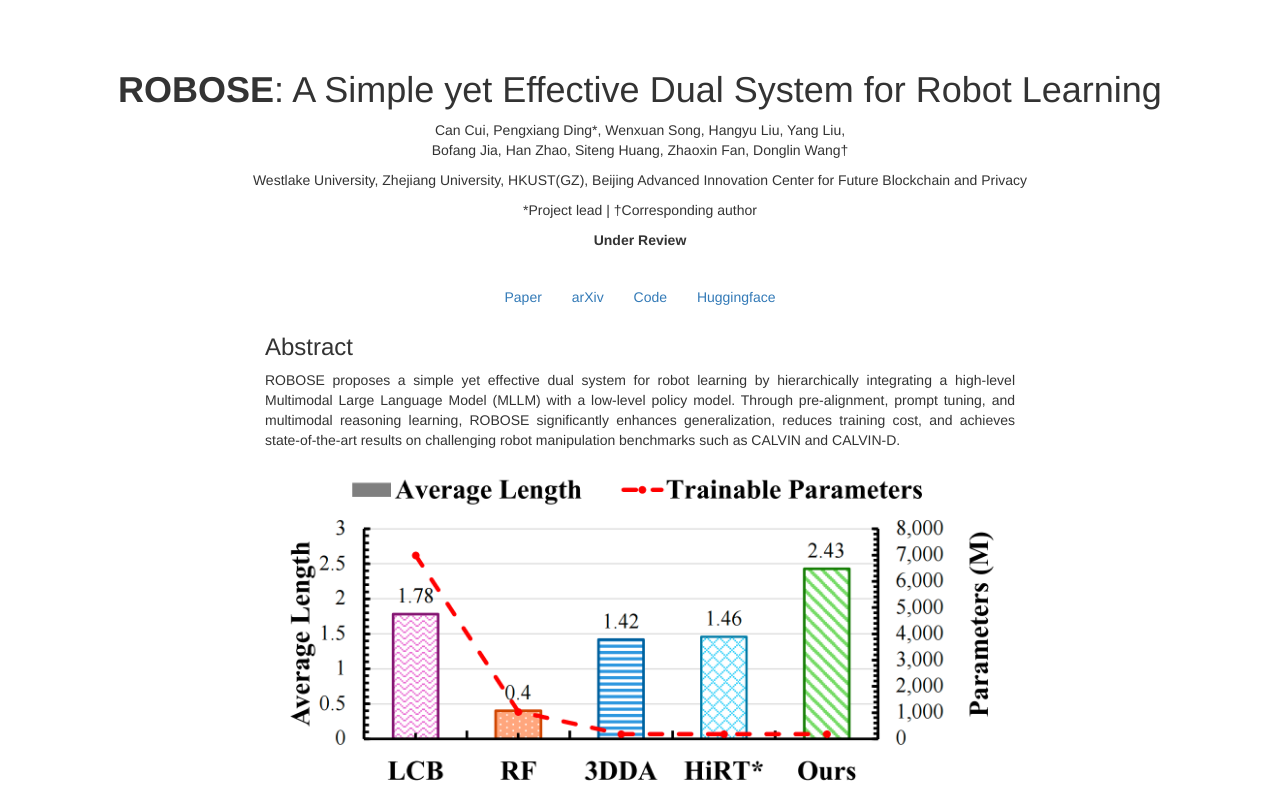
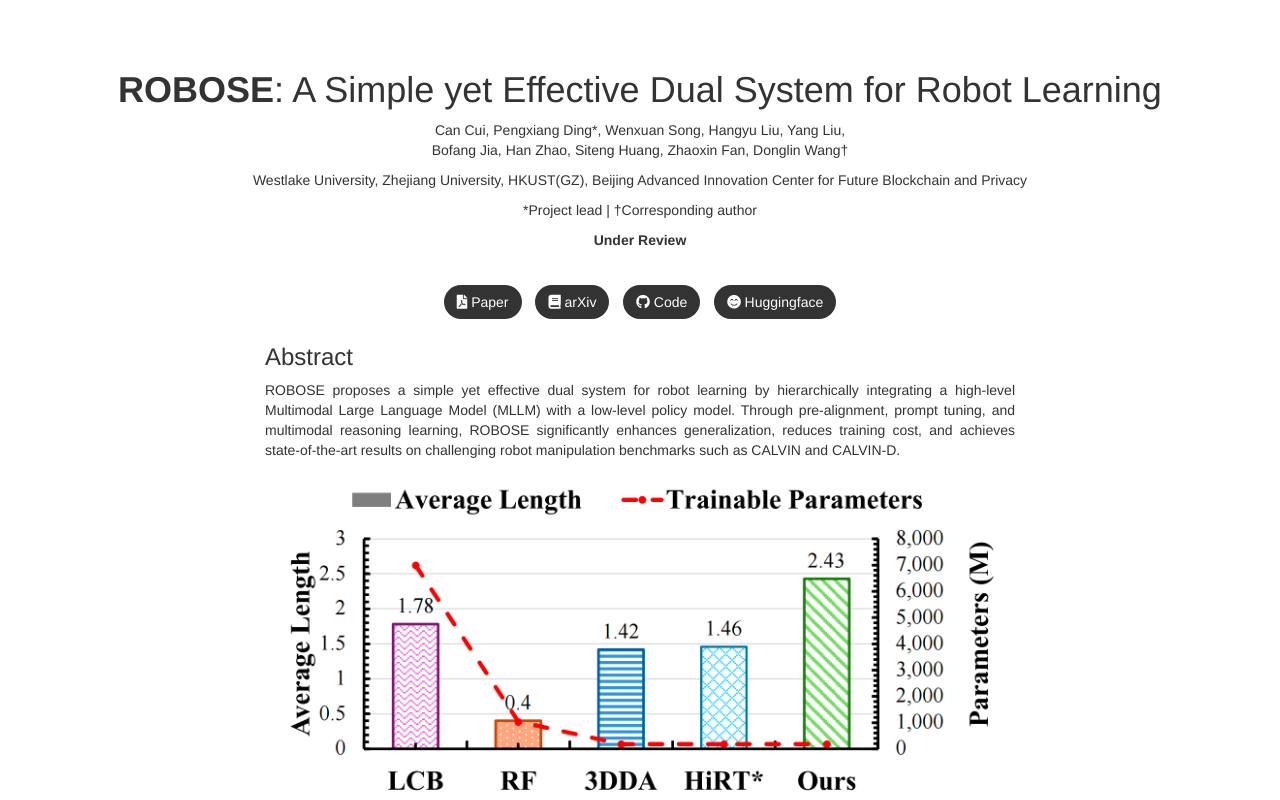
Before and after one commit to OpenHelix-robot/openhelix-robot.github.io, a plain HTML site: page index.html in a window 1280 px wide. Shown: the top 800 px of the page. Drawn offline with nearby package versions, Linux system fonts and the light colour scheme.

Commit message:
Update index.html

```diff
--- a/index.html
+++ b/index.html
@@ -1,11 +1,14 @@
 <!DOCTYPE html>
 <html lang="en">
 <head>
-    <meta charset="UTF-8">
+   <meta charset="UTF-8">
     <meta name="viewport" content="width=device-width, initial-scale=1.0">
     <title>ROBOSE</title>
     <meta name="description" content="ROBOSE Project Page">
+    <!-- Bootstrap 3 -->
     <link rel="stylesheet" href="https://stackpath.bootstrapcdn.com/bootstrap/3.4.1/css/bootstrap.min.css">
+    <!-- FontAwesome for icons -->
+    <link rel="stylesheet" href="https://cdnjs.cloudflare.com/ajax/libs/font-awesome/5.15.4/css/all.min.css">
     <style>
         body {
             padding-top: 50px;
@@ -16,6 +19,19 @@
         .img-responsive {
             max-width: 100%;
             height: auto;
+        }
+        .link-block {
+            margin: 5px;
+            display: inline-block;
+        }
+        .btn-custom {
+            border-radius: 25px;
+            background-color: #333;
+            color: white;
+        }
+        .btn-custom:hover {
+            background-color: #555;
+            color: white;
         }
     </style>
 </head>
```
